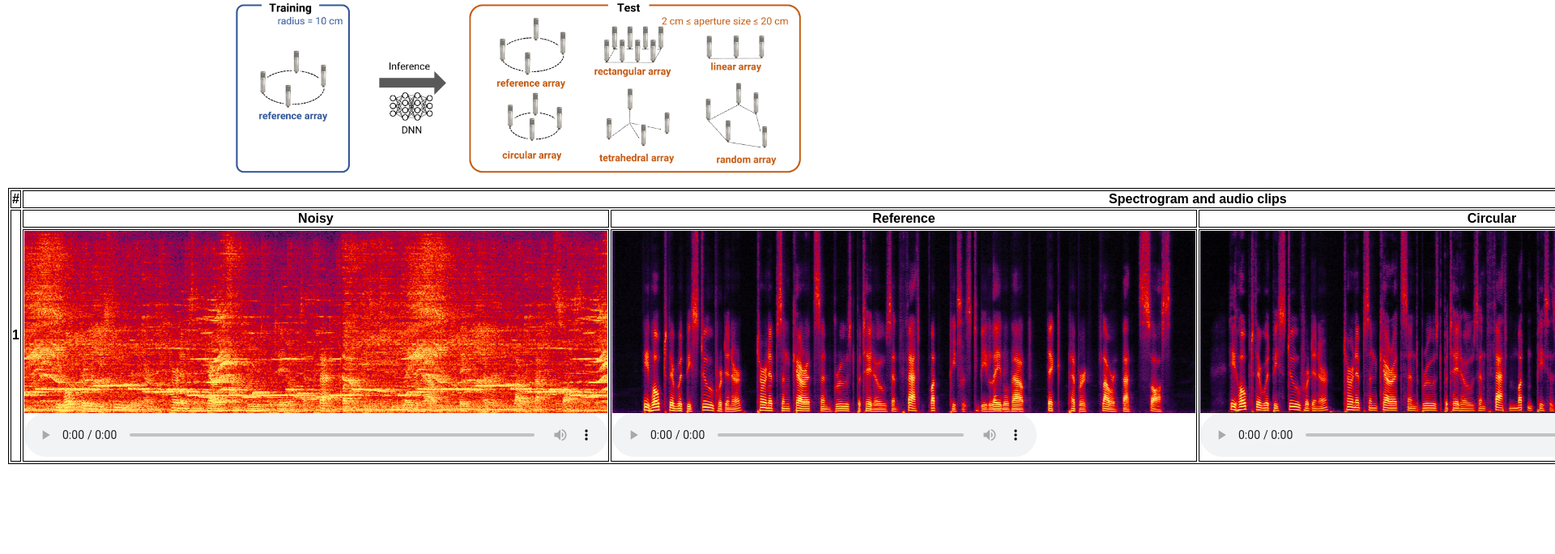
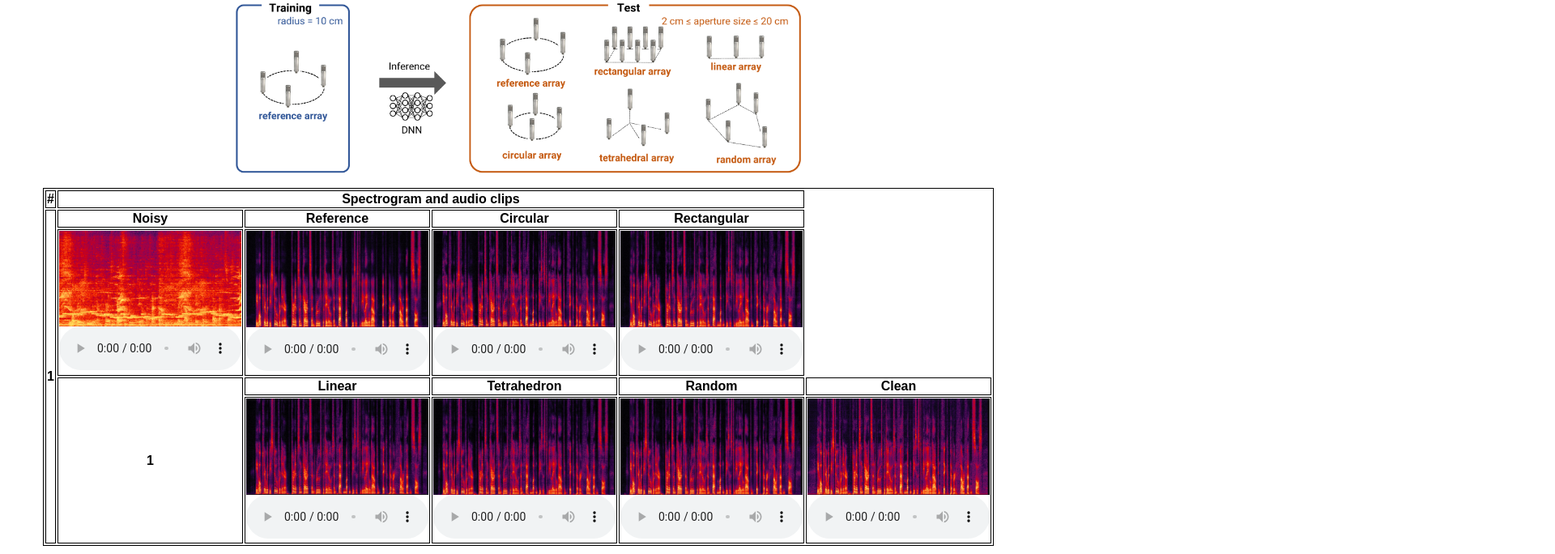
Before and after one commit to donghoney0416/DeFTAN-AA, a plain HTML site: page index.html in a window 1280 px wide. Shown: the part 1643-2327 px from the top of the page at 81% size, 1920 px wide, since content can reach past the window. Before the commit the page ends 2226 px from the top, so only its background shows below. Drawn offline with Linux system fonts and the light colour scheme.

Commit message:
Update index.html

```diff
--- a/index.html
+++ b/index.html
@@ -46,7 +46,7 @@
             margin: 0 auto;
         }
         .sample_imag img {
-            height: 225px;
+            width: 225px;
             display: block;
             margin: 0 auto;
         }
@@ -139,6 +139,19 @@
                             <td style="text-align: center; border: 1px solid black;"><div class="sample_imag"><img src="src/fig/clip1/noisy_audio_circular_enhanced.PNG"><audio controls style="width: 100%;"></div><source src="src/audio/clip1/noisy_audio_circular_enhanced.wav" type="audio/wav"></audio></audio></td>
                             <td style="text-align: center; border: 1px solid black;"><div class="sample_imag"><img src="src/fig/clip1/noisy_audio_rectangular_enhanced.PNG"><audio controls style="width: 100%;"></div><source src="src/audio/clip1/noisy_audio_rectangular_enhanced.wav" type="audio/wav"></audio></audio></td>
                         </tr>
+                        <tr>
+                            <th style="border: 1px solid black; width: 60px;" rowspan="4">1</th>
+                            <th style="border: 1px solid black; width: 225px;">Linear</th>
+                            <th style="border: 1px solid black; width: 225px;">Tetrahedron</th>
+                            <th style="border: 1px solid black; width: 225px;">Random</th>
+                            <th style="border: 1px solid black; width: 225px;">Clean</th>
+                        </tr>
+                        <tr>
+                            <td style="text-align: center; border: 1px solid black;"><div class="sample_imag"><img src="src/fig/clip1/noisy_audio_linear_enhanced.PNG"><audio controls style="width: 100%;"></div><source src="src/audio/clip1/noisy_audio_linear_enhanced.wav" type="audio/wav"></audio></audio></td>
+                            <td style="text-align: center; border: 1px solid black;"><div class="sample_imag"><img src="src/fig/clip1/noisy_audio_tetrahedron_enhanced.PNG"><audio controls style="width: 100%;"></div><source src="src/audio/clip1/noisy_audio_tetrahedron_enhanced.wav" type="audio/wav"></audio></audio></td>
+                            <td style="text-align: center; border: 1px solid black;"><div class="sample_imag"><img src="src/fig/clip1/noisy_audio_random_enhanced.PNG"><audio controls style="width: 100%;"></div><source src="src/audio/clip1/noisy_audio_random_enhanced.wav" type="audio/wav"></audio></audio></td>
+                            <td style="text-align: center; border: 1px solid black;"><div class="sample_imag"><img src="src/fig/clip1/clean_audio.PNG"><audio controls style="width: 100%;"></div><source src="src/audio/clip1/clean_audio.wav" type="audio/wav"></audio></audio></td>
+                        </tr>
                     </table>
                 </div>
             </td>
```
